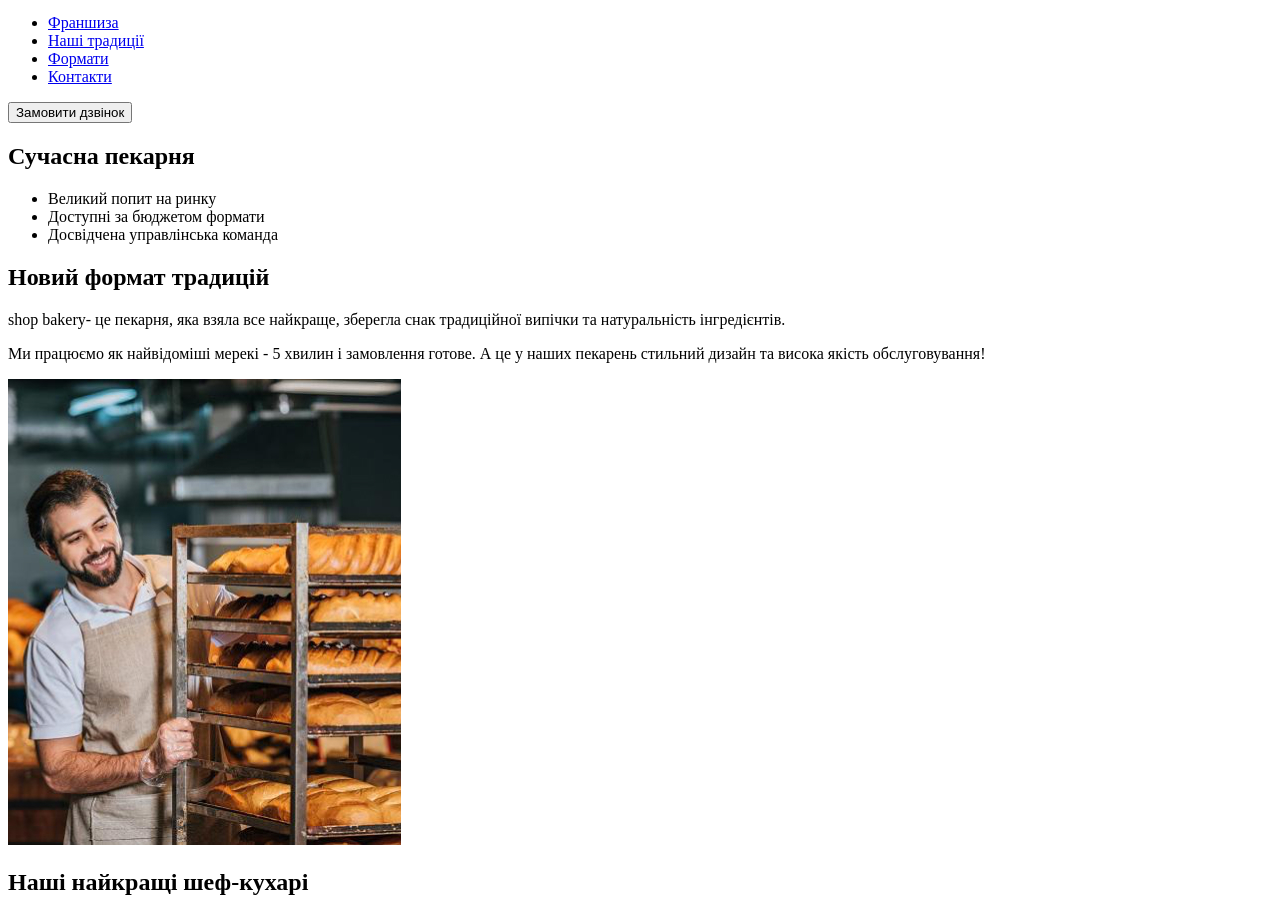
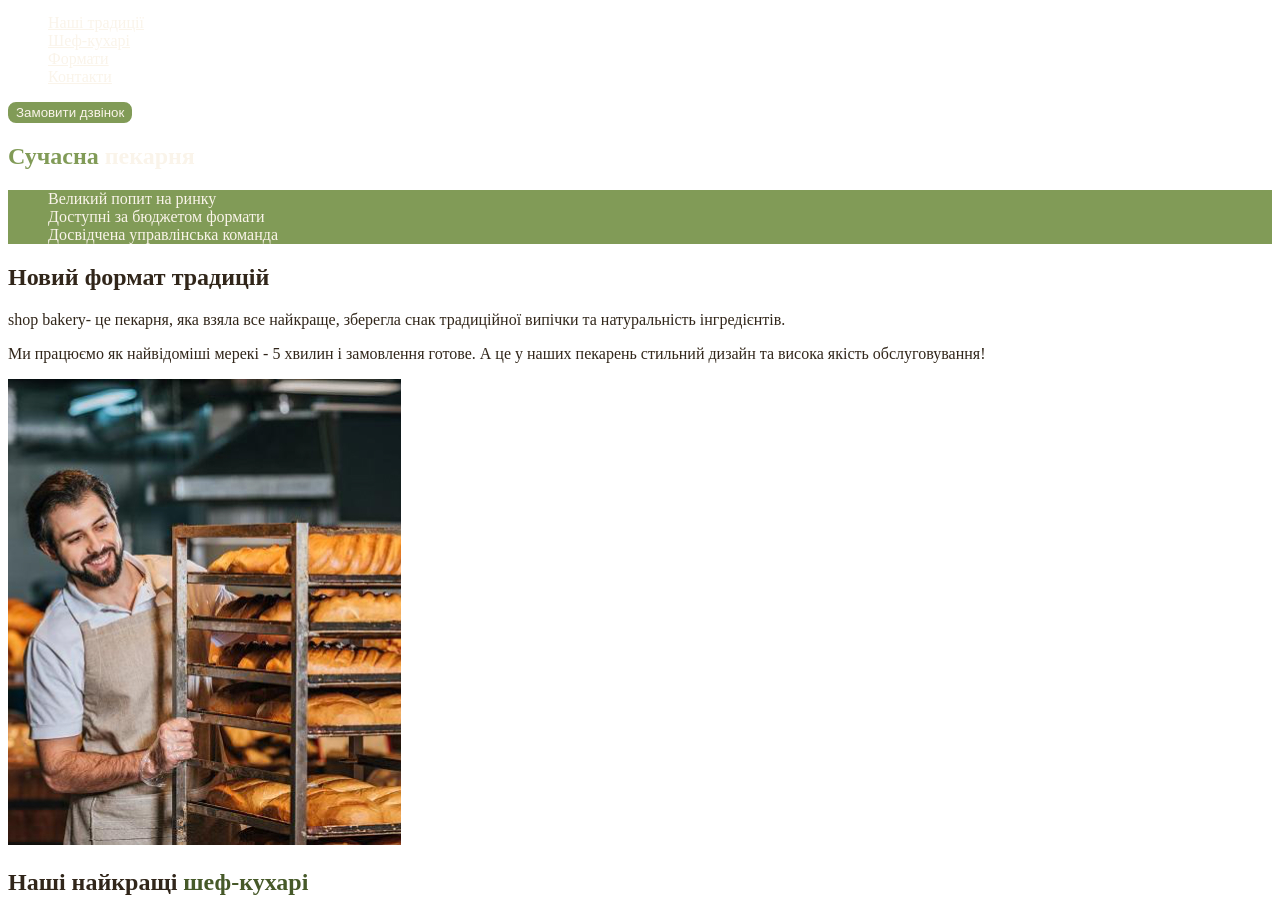
Before and after one commit to u8uhh/genius-project, a plain HTML site: page Desktop/suchasna pekarnia/index.html in a window 1280 px wide. Shown: the part 60-957 px from the top of the page. Drawn offline with Linux system fonts and the light colour scheme.

Commit message:
Add styles.css and css variables

```diff
--- /dev/null
+++ b/Desktop/suchasna pekarnia/css/styles.css
@@ -0,0 +1,56 @@
+:root {
+    --color-primary-dark: #31261a;
+    --color-primary-light: #faf4ea;
+    --color-brand-light: #819b57;
+    --color-brand-dark: #465929;
+}
+
+/*Base*/
+body{
+    color: var(--color-primary-dark);
+}
+ul{
+    list-style-type: none;
+}
+
+/*Button*/
+.button{
+    color: var(--color-primary-light);
+    background-color:var(--color-brand-light);
+    border: 2px solid var(--color-brand-light);
+    border-radius:8px;
+    cursor: pointer;
+}
+
+.button:hover{
+    color: var(--color-brand-dark);
+    background-color:transparent;
+}
+
+/*Link*/
+.link {
+    color: var(--color-primary-light);
+}
+
+.link:hover {
+    color: var(--color-brand-light);
+}
+
+/*Hero*/
+.hero-title{
+    color: var(--color-primary-light);
+}
+
+.hero-title .accent{
+    color: var(--color-brand-light);
+}
+
+/*Advantage section*/
+.advantages-list{
+    background-color: var(--color-brand-light);
+    color: var(--color-primary-light);
+}
+
+.section-title .accent{
+    color: var(--color-brand-dark);
+}
--- a/Desktop/suchasna pekarnia/index.html
+++ b/Desktop/suchasna pekarnia/index.html
@@ -4,33 +4,36 @@
     <meta charset="UTF-8">
     <meta name="viewport" content="width=device-width, initial-scale=1.0">
     <title>Сучасна пекарня</title>
+    <link rel="stylesheet" href="./css/styles.css">
 </head>
 <body>
     <header>
         <nav>
-            <a href="#">
+            <a href="./index.html">
                 <img src="./images/logo.svg" alt="Логотип сучасної пекарні">
             </a>
             <ul>
-                <li><a href="#" target="_blank">Франшиза</a></li>
-                <li><a href="#" target="_blank">Наші традиції</a></li>
-                <li><a href="#" target="_blank">Формати</a></li>
-                <li><a href="#" target="_blank">Контакти</a></li>
+                <li>
+                    <a class="link" href="#traditions-section">Наші традиції</a>
+                </li>
+                <li><a class="link" href="#chefs-section">Шеф-кухарі</a></li>
+                <li><a class="link" href="#formats-section">Формати</a></li>
+                <li><a class="link" href="#contact-section">Контакти</a></li>
             </ul>
         </nav>
-        <button type="button">Замовити дзвінок</button>
+        <button class="button">Замовити дзвінок</button>
     </header>
     <main>
         <section>
-            <h1>Сучасна пекарня</h1>
+            <h1 class="hero-title"><span class="accent">Сучасна</span> пекарня</h1>
         </section>
-        <section>
-            <ul>
+        <section id="tradition-section">
+            <ul class="advantages-list">
                 <li>Великий попит на ринку</li>
                 <li>Доступні за бюджетом формати</li>
                 <li>Досвідчена управлінська команда</li>
             </ul>
-            <h2>Новий формат традицій</h2>
+            <h2 class="section-title">Новий формат традицій</h2>
             <p>
                 <span>shop bakery</span>- це пекарня, яка взяла все найкраще, зберегла снак традиційної випічки та натуральність інгредієнтів.
             </p>
@@ -42,8 +45,8 @@
             </p>
             <img src="./images/baker-man.jpg" alt="Чоловік пекар дивиться на батони із посмішкою">
         </section>
-        <section>
-            <h2>Наші найкращі шеф-кухарі</h2>
+        <section id="chefs-section">
+            <h2 class="section-title">Наші найкращі <span class="accent">шеф-кухарі</span></h2>
             <article>
                 <h3>Настя</h3>
                 <p>Привіт, я Настя!</p>
@@ -56,8 +59,8 @@
                 <p>Я зроблю для вас унікальну начинку. на будь який смакт</p>
             </article>
         </section>
-        <section>
-            <h2>формати</h2>
+        <section id="formats-section">
+            <h2 class="section-title">формати</h2>
             <ul>
                 <li>
                     <article>
@@ -78,10 +81,13 @@
                 </li>
             </ul>
         </section>
-        <section>
-            <h2>Приєднуйся до мережі пекарень</h2>
+        <section id="contact-section">
+            <h2 class="section-title">Приєднуйся до мережі пекарень</h2>
 
         </section>
+        <iframe src="https://www.google.com/maps/embed?pb=!1m18!1m12!1m3!1d2540.163447036115!2d30.48869837606083!3d50.45668098691572!2m3!1f0!2f0!3f0!3m2!1i1024!2i768!4f13.1!3m3!1m2!1s0x40d4ce637c006b2d%3A0xaf86385f19996ff0!2z0LLRg9C70LjRhtGPINCh0ZbRh9C-0LLQuNGFINCh0YLRgNGW0LvRjNGG0ZbQsiwgNTQsINCa0LjRl9CyLCDQo9C60YDQsNGX0L3QsCwgMDIwMDA!5e0!3m2!1suk!2sde!4v1759614081669!5m2!1suk!2sde"
+        width="600" height="450" style="border:0;" allowfullscreen="" loading="lazy" referrerpolicy="no-referrer-when-downgrade">
+        </iframe>
     </main>
     <footer>
         <nav>
@@ -89,10 +95,10 @@
                 <img src="./images/logo.svg" alt="Логотип сучасної пекарні">
             </a>
             <ul>
-                <li><a href="#" target="_blank">Франшиза</a></li>
-                <li><a href="#" target="_blank">Наші традиції</a></li>
-                <li><a href="#" target="_blank">Формати</a></li>
-                <li><a href="#" target="_blank">Контакти</a></li>
+                <li><a class="link" href="#">Наші традиції</a></li>
+                <li><a class="link" href="#">Шеф-кухарі</a></li>
+                <li><a class="link" href="#">Формати</a></li>
+                <li><a class="link" href="#">Контакти</a></li>
             </ul>
         </nav>
         <address>
```
